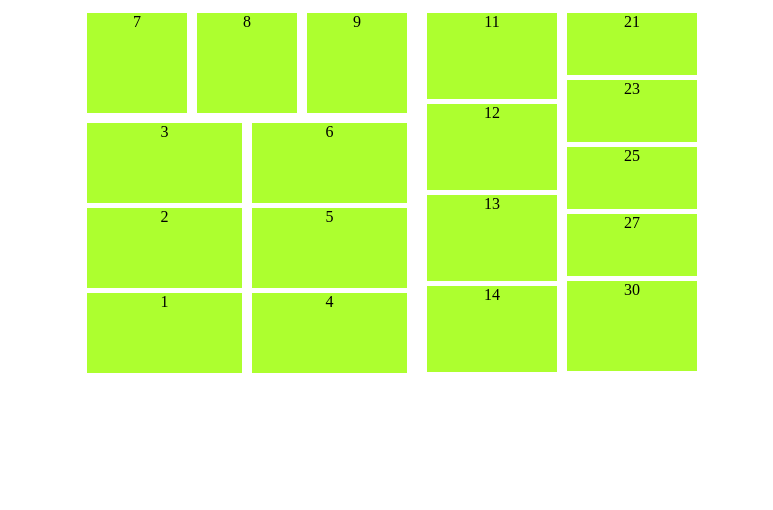
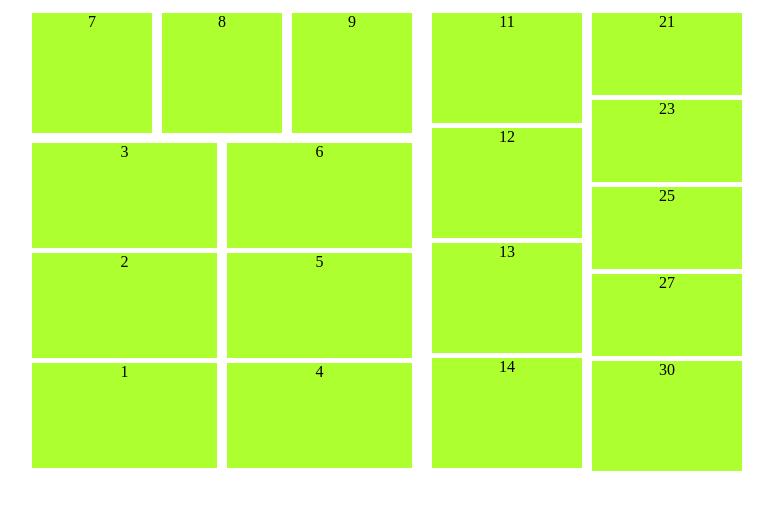
Before and after one commit to hanaclover/aki_farm, a PHP site: page /seatTable.php in a window 1280 px wide. Shown: the top 510 px of the page, without its empty margins (248-1021 px from the left). Run offline with PHP 8.4, Linux system fonts and the light colour scheme.

Commit message:
じゃん
DIVサイズ修正

```diff
--- a/seatTable.php
+++ b/seatTable.php
@@ -21,32 +21,32 @@
     <script src="js.js"></script>
 </head>
 <body>
-<div style="width: 620px; margin: 0 auto">
+<div style="width: 730px; margin: 0 auto">
     <div style="float: left; margin-right: 10px;">
         <div>
-            <div class="test mouseEvent" style="float: left; background-color: greenyellow; width: 100px; height: 100px;"
+            <div class="test mouseEvent" style="float: left; background-color: greenyellow; width: 120px; height: 120px;"
                  onclick="location.href='http://localhost/aki_farm/Reserved.php?num=7'">7</div>
-            <div class="test mouseEvent" style="float: left; background-color: greenyellow; width: 100px; height: 100px;"
+            <div class="test mouseEvent" style="float: left; background-color: greenyellow; width: 120px; height: 120px;"
                  onclick="location.href='http://localhost/aki_farm/Reserved.php?num=8'">8</div>
-            <div class="test mouseEvent" style="float: left; background-color: greenyellow; width: 100px; height: 100px;"
+            <div class="test mouseEvent" style="float: left; background-color: greenyellow; width: 120px; height: 120px;"
                  onclick="location.href='http://localhost/aki_farm/Reserved.php?num=9'">9</div>
             <div style="clear: both;"></div>
         </div>
         <div>
             <div style="float: left;">
-                <div class="test mouseEvent" style="background-color: greenyellow; width: 155px; height: 80px;"
+                <div class="test mouseEvent" style="background-color: greenyellow; width: 185px; height: 105px;"
                      onclick="location.href='http://localhost/aki_farm/Reserved.php?num=3'">3</div>
-                <div class="test mouseEvent" style="background-color: greenyellow; width: 155px; height: 80px;"
+                <div class="test mouseEvent" style="background-color: greenyellow; width: 185px; height: 105px;"
                      onclick="location.href='http://localhost/aki_farm/Reserved.php?num=2'">2</div>
-                <div class="test mouseEvent" style="background-color: greenyellow; width: 155px; height: 80px;"
+                <div class="test mouseEvent" style="background-color: greenyellow; width: 185px; height: 105px;"
                      onclick="location.href='http://localhost/aki_farm/Reserved.php?num=1'">1</div>
             </div>
             <div style="float: left;">
-                <div class="test mouseEvent" style="background-color: greenyellow;  width: 155px; height: 80px;"
+                <div class="test mouseEvent" style="background-color: greenyellow;  width: 185px; height: 105px;"
                      onclick="location.href='http://localhost/aki_farm/Reserved.php?num=6'">6</div>
-                <div class="test mouseEvent" style="background-color: greenyellow;  width: 155px; height: 80px;"
+                <div class="test mouseEvent" style="background-color: greenyellow;  width: 185px; height: 105px;"
                      onclick="location.href='http://localhost/aki_farm/Reserved.php?num=5'">5</div>
-                <div class="test mouseEvent" style="background-color: greenyellow;  width: 155px; height: 80px;"
+                <div class="test mouseEvent" style="background-color: greenyellow;  width: 185px; height: 105px;"
                      onclick="location.href='http://localhost/aki_farm/Reserved.php?num=4'">4</div>
             </div>
             <div style="clear: both"></div>
@@ -55,25 +55,25 @@
     <div style="float: left; ">
         <div>
             <div style="float: left;">
-                <div class="test mouseEvent" style="background-color: greenyellow; width: 130px; height: 86px;"
+                <div class="test mouseEvent" style="background-color: greenyellow; width: 150px; height: 110px;"
                      onclick="location.href='http://localhost/aki_farm/Reserved.php?num=11'">11</div>
-                <div class="test mouseEvent" style="background-color: greenyellow; width: 130px; height: 86px;"
+                <div class="test mouseEvent" style="background-color: greenyellow; width: 150px; height: 110px;"
                      onclick="location.href='http://localhost/aki_farm/Reserved.php?num=12'">12</div>
-                <div class="test mouseEvent" style="background-color: greenyellow; width: 130px; height: 86px;"
+                <div class="test mouseEvent" style="background-color: greenyellow; width: 150px; height: 110px;"
                      onclick="location.href='http://localhost/aki_farm/Reserved.php?num=13'">13</div>
-                <div class="test mouseEvent" style="background-color: greenyellow; width: 130px; height: 86px;"
+                <div class="test mouseEvent" style="background-color: greenyellow; width: 150px; height: 110px;"
                      onclick="location.href='http://localhost/aki_farm/Reserved.php?num=14'">14</div>
             </div>
             <div style="float: left;">
-                <div class="test mouseEvent" style="background-color: greenyellow; width: 130px; height: 62px;"
+                <div class="test mouseEvent" style="background-color: greenyellow; width: 150px; height: 82px;"
                      onclick="location.href='http://localhost/aki_farm/Reserved.php?num=21'">21</div>
-                <div class="test mouseEvent" style="background-color: greenyellow; width: 130px; height: 62px;"
+                <div class="test mouseEvent" style="background-color: greenyellow; width: 150px; height: 82px;"
                      onclick="location.href='http://localhost/aki_farm/Reserved.php?num=22'">23</div>
-                <div class="test mouseEvent" style="background-color: greenyellow; width: 130px; height: 62px;"
+                <div class="test mouseEvent" style="background-color: greenyellow; width: 150px; height: 82px;"
                      onclick="location.href='http://localhost/aki_farm/Reserved.php?num=23'">25</div>
-                <div class="test mouseEvent" style="background-color: greenyellow; width: 130px; height: 62px;"
+                <div class="test mouseEvent" style="background-color: greenyellow; width: 150px; height: 82px;"
                      onclick="location.href='http://localhost/aki_farm/Reserved.php?num=24'">27</div>
-                <div class="test mouseEvent" style="background-color: greenyellow; width: 130px; height: 90px;"
+                <div class="test mouseEvent" style="background-color: greenyellow; width: 150px; height: 110px;"
                      onclick="location.href='http://localhost/aki_farm/Reserved.php?num=25'">30</div>
             </div>
             <div style="clear: both"></div>
```
